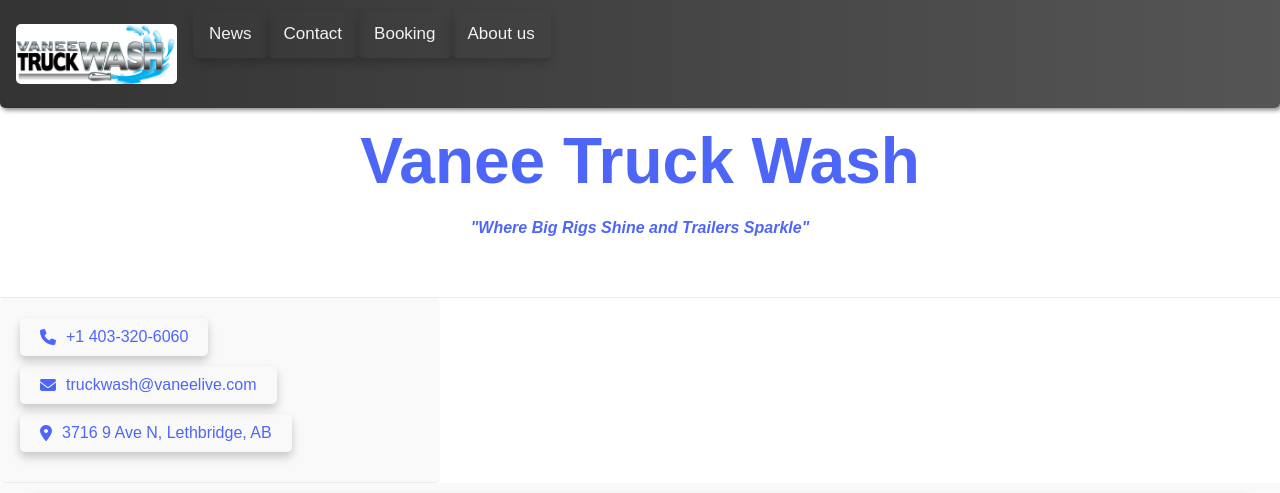
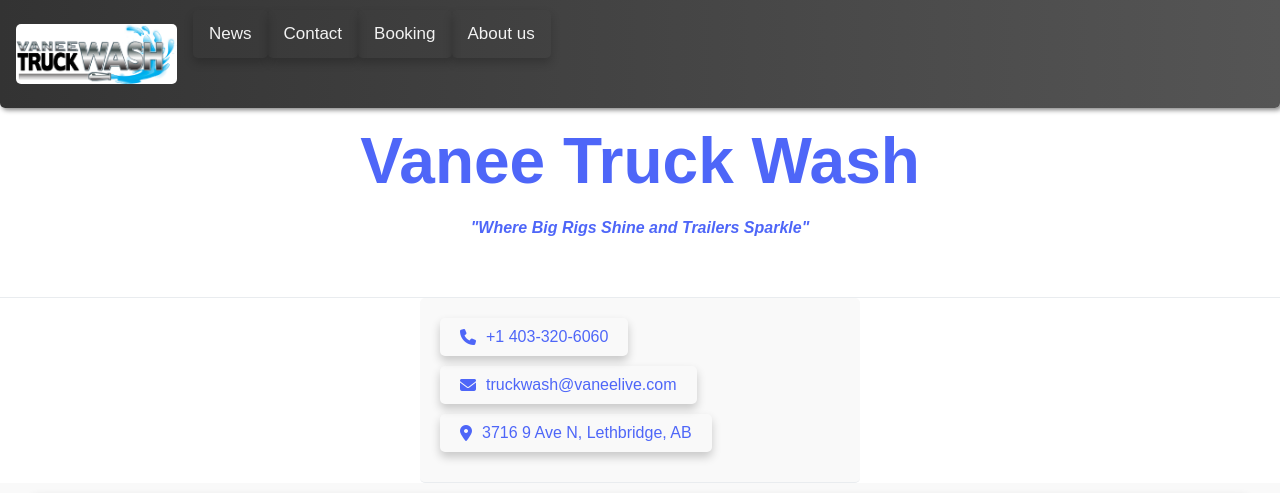
Before and after one commit to alexler12345/Vanee-truck, a PHP site: page / in a window 1280 px wide. Shown: the top 493 px of the page. Run offline with PHP 8.4, Linux system fonts and the light colour scheme; some libraries are stand-ins or nearby versions.

Commit message:
small fixs

```diff
--- a/index.html
+++ b/index.html
@@ -34,13 +34,13 @@
      <h1 class="title-b">"Where Big Rigs Shine and Trailers Sparkle"</h1>
   </div>
 
+  <div class="contactinfoMain">
     <div class="contactinfo">
       <a class="contactinfo-a" href="tel: +1 403-320-6060">  +1 403-320-6060</a>
       <a class="contactinfo-a" href="mailto: truckwash@vaneelive.com">  truckwash@vaneelive.com</a>
       <a class="contactinfo-a" href="https://www.google.com/maps?cid=10197179475260377286">  3716 9 Ave N, Lethbridge, AB</a>
     </div>
-
-
+</div>
 
   <div class="times">
 
--- a/style.css
+++ b/style.css
@@ -15,8 +15,6 @@ h1 {
 p {
   font-size: 18px;
 }
-
-
 
 /* Custom focus style */
 .topnav a:focus,
@@ -68,7 +66,9 @@ p {
   /* Less shadow when clicked */
   transform: translateY(2px);
   /* Move the button down slightly */
+
 }
+
 .menu{
 /* Add a black background color to the top navigation */
 .topnav {
@@ -266,8 +266,6 @@ p {
 
 }
 
-
-
 .title {
   display: flex;
 
@@ -278,9 +276,6 @@ p {
   border-bottom: 1px solid #e9ecef;
 
 }
-
-
-
 
 .title-b {
   font-size: 16px;
@@ -295,7 +290,7 @@ a:link {
   text-decoration: none !important;
 }
 
-
+.contactinfoMain{
 
 .contactinfo {
   display: flex;
@@ -325,7 +320,6 @@ a:link {
   margin-right: 10px;
 }
 
-/* Example icons */
 .contactinfo-a:first-child::before {
   content: '\f095';
   font-family: 'FontAwesome';
@@ -343,6 +337,8 @@ a:link {
   font-family: 'FontAwesome';
   margin-right: 10px;
 }
+}
+
 
 .photos {
   padding-top: 20px;
@@ -421,12 +417,9 @@ a:link {
 
 .times {}
 
-
 .space {
-
   padding-top: 500px;
 }
-
 
 .footer {
   background-color: #333;
@@ -449,7 +442,6 @@ a:link {
 .social-icons a:hover {
   color: #04AA6D;
 }
-
 
 /*pc or lager*/
 @media screen and (min-width: 601px) {
@@ -483,10 +475,6 @@ a:link {
 
 }
 
-
-
-
-
 @media (prefers-color-scheme: light) {
   body {}
 }
```
